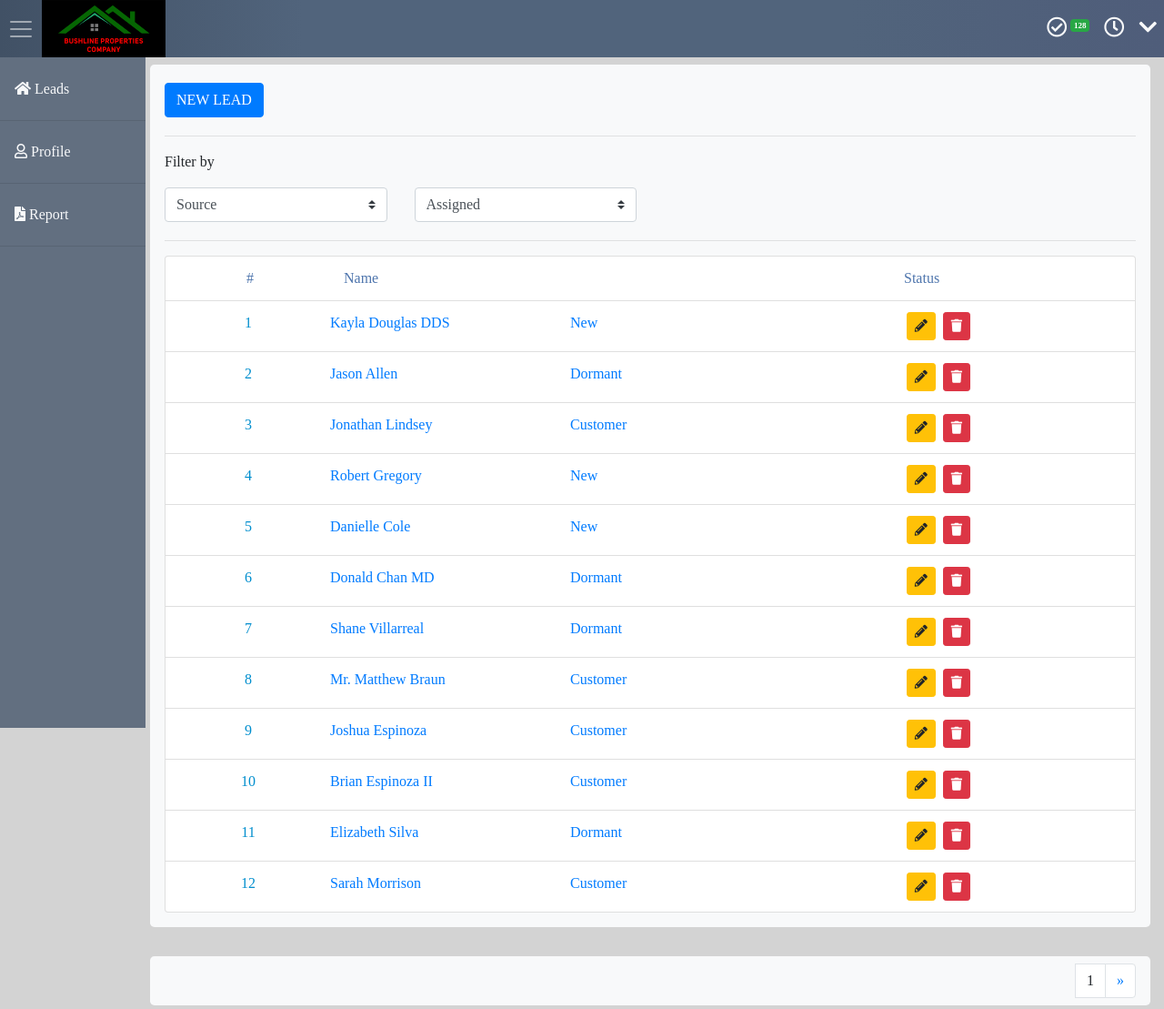
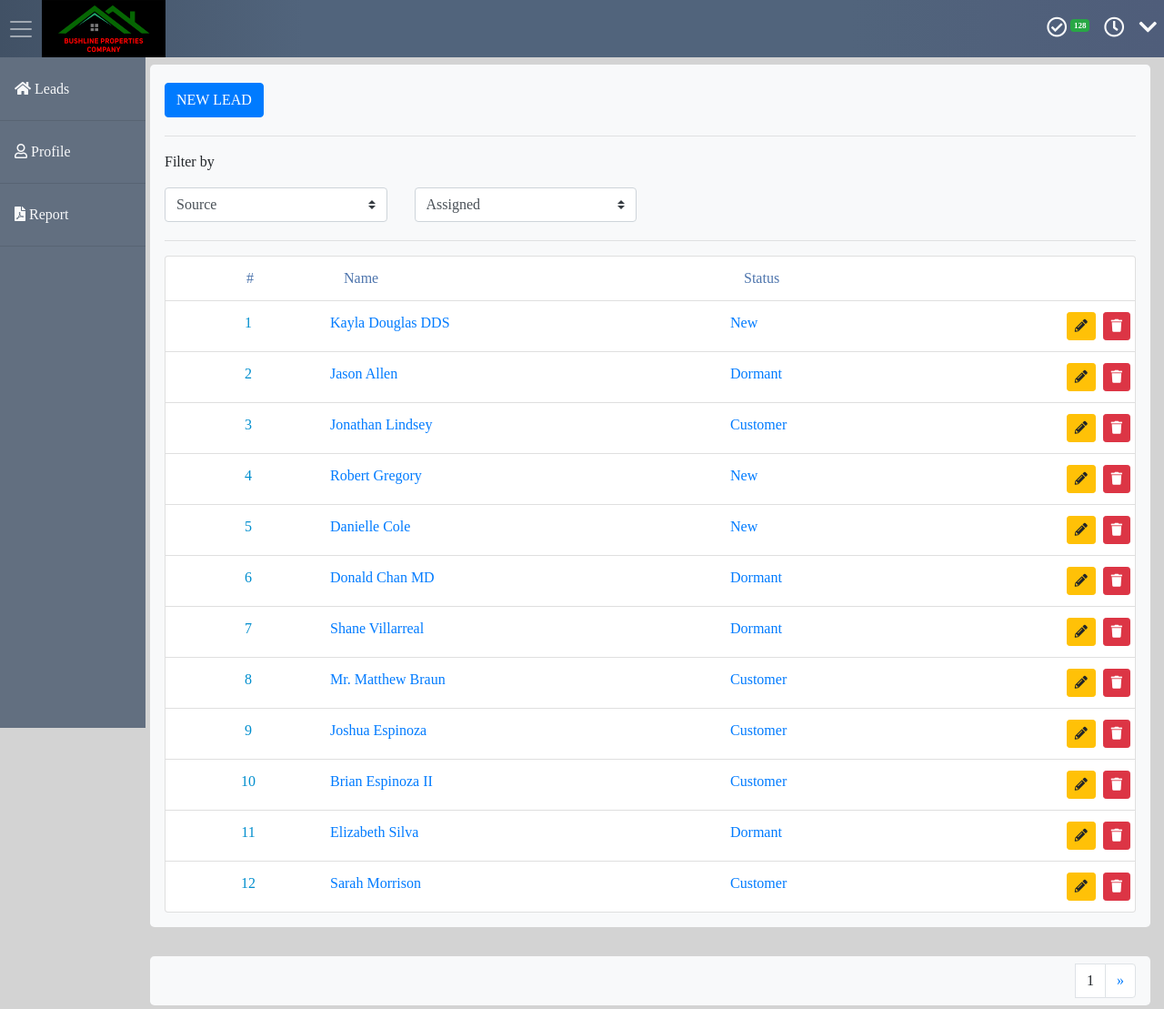
Before and after one commit to FrezeSteve/crm, a Django app: page / in a window 1280 px wide. Shown: the whole page at 91% size. Run offline with Django 3.2, Linux system fonts and the light colour scheme; a user stored in the database is signed in; data comes from the database, SQL or seed files in the repository; some libraries are stand-ins or nearby versions.

Commit message:
list-group in desktop mode

```diff
--- a/lead/templates/lead/tables.html
+++ b/lead/templates/lead/tables.html
@@ -22,8 +22,9 @@
     <li class="list-group-item">
         <div class="row text-diff">
             <div class="col-2 text-center">#</div>
-            <div class="col-7">Name</div>
-            <div class="col-3">Status</div>
+            <div class="col-7 col-md-5 ">Name</div>
+            <div class="col-3 col-md-2">Status</div>
+            <div class="col-md-3 "></div>
         </div>
     </li>
     {% for lead in leads %}
@@ -33,7 +34,7 @@
             <div class="col-2 pr-1 pl-0 text-center">
                 {{ forloop.counter }}
             </div>
-            <div class="col-7 col-md-3 col-sm- px-0 ">
+            <div class="col-7 col-md-5 px-0 ">
                 <a href="/{{lead.pk}}/">
                     {{lead.name}}
                 </a>
```
